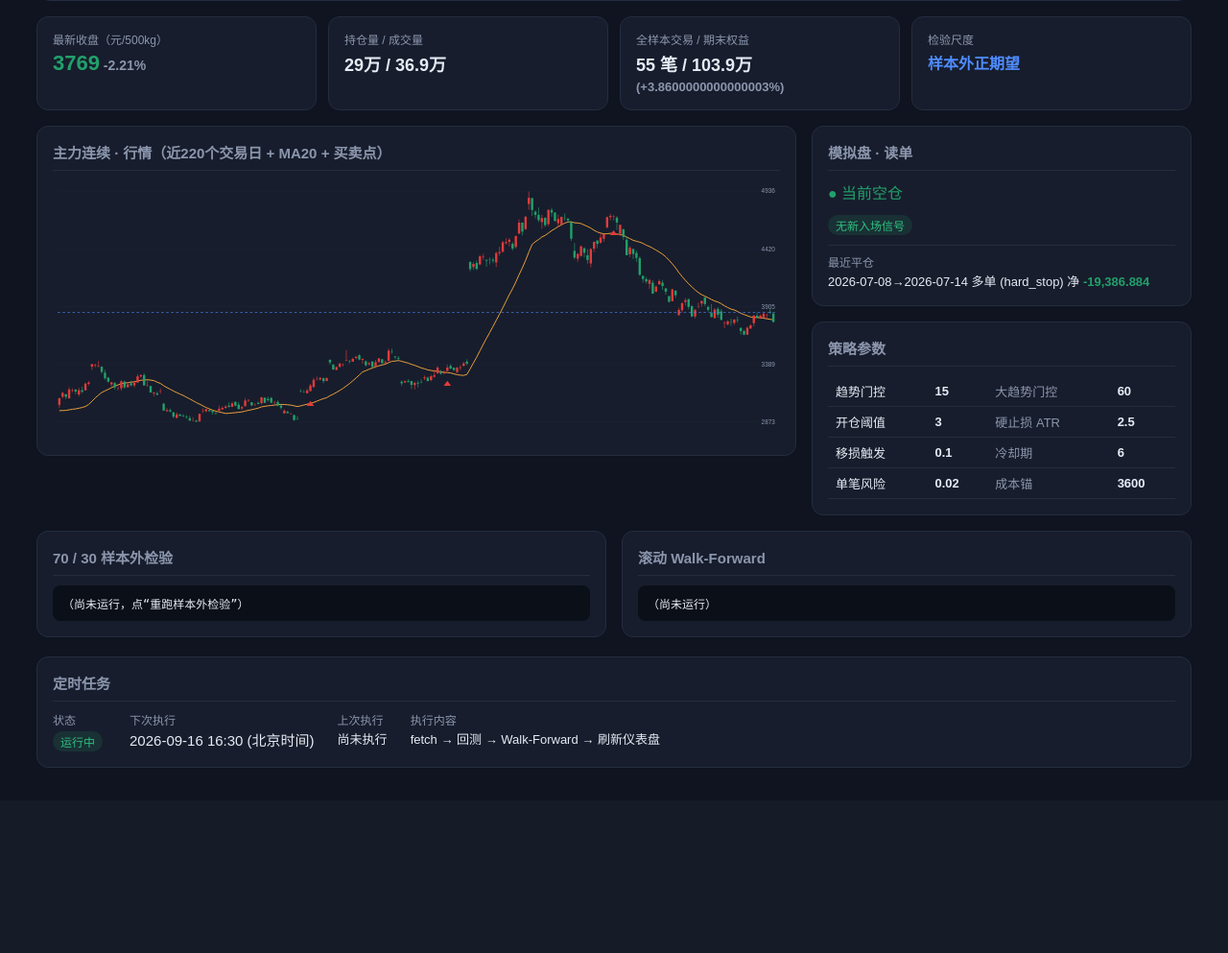
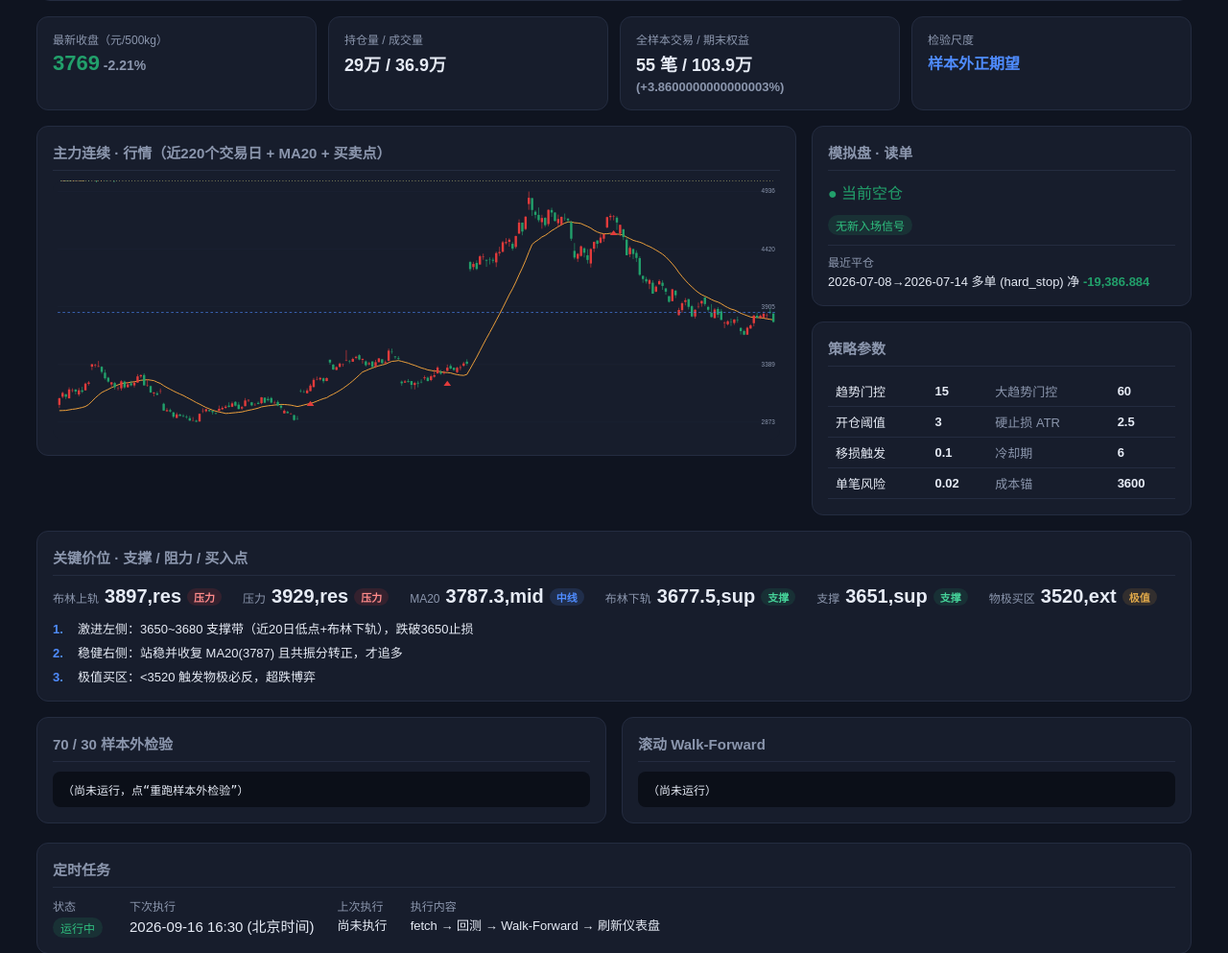
Before and after one commit to xizhenchao123/-, a Flask app: page / in a window 1280 px wide. Shown: the part 289-1282 px from the top of the page at 96% size. Before the commit the page ends 1089 px from the top, so only its background shows below. Run offline with Flask 3, Linux system fonts and the light colour scheme.

Commit message:
feat: 分析数据趋势
Co-authored-by: traeagent <traeagent@users.noreply.github.com>

```diff
--- a/jd2611_quant/dashboard/app.py
+++ b/jd2611_quant/dashboard/app.py
@@ -33,7 +33,7 @@ os.chdir(PROJ)
 
 from flask import Flask, jsonify, request, render_template
 import config as C
-from indicators import sma
+from indicators import sma, boll
 from data import load_bars
 
 # 缓存的全局状态（加锁）
@@ -84,6 +84,31 @@ def _recompute():
     # 方向趋势判断（综合多信号）
     trend = _trend_verdict(strat, last["close"])
 
+    # ---- 支撑 / 阻力位（基于真实价格）----
+    rec = bars[-1]
+    low20 = min(b["low"] for b in bars[-20:])
+    high20 = max(b["high"] for b in bars[-20:])
+    low60 = min(b["low"] for b in bars[-60:])
+    ma20_now = ma20[-1]
+    _bm, _bu, _bl = boll([b["close"] for b in bars], C.BOLL_PERIOD, C.BOLL_STD)
+    boll_low = _bl[-1]
+    cost_buy = C.COST_REF - C.COST_OVERSHOOT   # 物极必反买区
+    levels = {
+        # 名称: [价位, 类型]
+        "压力": [round(high20, 0), "res"],
+        "布林上轨": [round(_bu[-1], 0), "res"],
+        "MA20": [round(ma20_now, 1), "mid"],
+        "布林下轨": [round(boll_low, 1), "sup"],
+        "支撑": [round(low20, 0), "sup"],
+        "物极买区": [round(cost_buy, 0), "ext"],
+    }
+    # 买入点提示
+    buy_notes = [
+        "激进左侧：3650~3680 支撑带（近20日低点+布林下轨），跌破3650止损",
+        "稳健右侧：站稳并收复 MA20(3787) 且共振分转正，才追多",
+        "极值买区：<3520 触发物极必反，超跌博弈",
+    ]
+
     state = {
         "date": last["date"],
         "close": last["close"],
@@ -95,6 +120,8 @@ def _recompute():
         "trade_count": len(bt.trades),
         "equity_final": round(bt.equity[-1], 0),
         "eq_total_pct": round(bt.equity[-1] / C.INITIAL_CAPITAL - 1, 4),
+        "levels": levels,
+        "buy_notes": buy_notes,
         # 模拟盘
         "position": ({"dir": "多" if bt.dir == 1 else "空", "lots": bt.lots,
                       "entry": bt.entry_price, "stop": bt.stop_price,
--- a/jd2611_quant/dashboard/templates/index.html
+++ b/jd2611_quant/dashboard/templates/index.html
@@ -112,6 +112,21 @@
     .tb-inner{padding:14px 14px 14px 20px;gap:16px}
     .tb-metrics{min-width:0;grid-template-columns:repeat(2,1fr)}
   }
+/* 关键价位面板 */
+  .lv-wrap{display:flex;gap:22px;flex-wrap:wrap;align-items:center}
+  .lv-line{display:flex;gap:6px;align-items:baseline}
+  .lv-name{font-size:12px;color:var(--mut)}
+  .lv-val{font-size:20px;font-weight:800}
+  .lv-tag{font-size:11px;font-weight:600;padding:1px 7px;border-radius:999px;align-self:center}
+  .lv-tag.res{background:rgba(226,59,59,.14);color:#ff8a8a}
+  .lv-tag.sup{background:rgba(34,160,107,.14);color:#46d39a}
+  .lv-tag.mid{background:rgba(79,140,255,.15);color:var(--ac)}
+  .lv-tag.ext{background:rgba(190,140,60,.16);color:#e0a94a}
+  .lv-buy{margin-top:12px;display:flex;flex-direction:column;gap:6px}
+  .lv-buy .item{font-size:13px;display:flex;gap:8px;align-items:baseline}
+  .lv-buy .n{font-weight:700;color:var(--ac);min-width:18px}
+  .lv-buy .d{color:var(--txt)}
+  @media(max-width:480px){.lv-val{font-size:16px}.lv-wrap{gap:12px}}
 </style>
 </head>
 <body>
@@ -146,6 +161,11 @@
         <div id="params"></div>
       </div>
     </div>
+  </div>
+
+  <div class="panel" id="levelsPanel" style="display:none">
+    <h2>关键价位 · 支撑 / 阻力 / 买入点</h2>
+    <div id="levelsBox"></div>
   </div>
 
   <div class="cols" style="grid-template-columns:1fr 1fr">
@@ -205,10 +225,29 @@ function renderAll(st,ana,sched){
     <div class="card"><div class="k">检验尺度</div><div class="v ac" style="font-size:16px">样本外正期望</div></div>`
   ].join('');
   renderTrend(st.trend);
-  renderChart(st.tail);
+  renderLevels(st.levels, st.buy_notes);
+  renderChart(st.tail, st.levels);
   renderSim(st);
   renderParams(st.params);
   renderAnalysis(ana);
+}
+
+function renderLevels(levels, notes){
+  const panel=$('levelsPanel'), box=$('levelsBox');
+  if(!levels){panel.style.display='none';return;}
+  panel.style.display='block';
+  const tagTxt={res:'压力',sup:'支撑',mid:'中线',ext:'极值'};
+  const order=[['布林上轨','res'],['压力','res'],['MA20','mid'],['布林下轨','sup'],['支撑','sup'],['物极买区','ext']];
+  const lines=order.map(([name,typ])=>{
+    if(levels[name]==null)return '';
+    const v=levels[name];
+    return `<div class="lv-line"><span class="lv-name">${name}</span>
+      <span class="lv-val">${v}</span><span class="lv-tag ${typ}">${tagTxt[typ]}</span></div>`;
+  }).join('');
+  const buys=(notes||[]).map((d,i)=>
+    `<div class="item"><span class="n">${i+1}.</span><span class="d">${d}</span></div>`).join('');
+  box.innerHTML=`<div class="lv-wrap">${lines}</div>
+    <div class="lv-buy">${buys}</div>`;
 }
 
 function renderTrend(tr){
@@ -314,7 +353,7 @@ function renderAnalysis(ana){
 }
 
 // ---- SVG 蜡烛图 ----
-function renderChart(tail){
+function renderChart(tail, levels){
   if(!tail||!tail.length){$('chart').innerHTML='<div class="mut">无数据</div>';return;}
   const W=1180,H=420,padL=8,padR=8,padT=18,padB=28;
   let lo=1e9,hi=-1e9;
@@ -348,6 +387,17 @@ function renderChart(tail){
     }
   });
   svg+=`<line x1="${padL}" y1="${y(tail[tail.length-2].c)}" x2="${W-padR}" y2="${y(tail[tail.length-2].c)}" stroke="#4f8cff" stroke-dasharray="4,4" stroke-width="1"/>`;
+  // 支撑 / 阻力水平线（仅在视图范围内）
+  const lvDefs=[['布林上轨','#ff8a8a'],['压力','#ff8a8a'],['MA20','#f2a33c'],
+                ['布林下轨','#46d39a'],['支撑','#46d39a'],['物极买区','#e0a94a']];
+  lvDefs.forEach(([name,color])=>{
+    const v=levels&&levels[name]; if(v==null)return;
+    if(v<lo||v>hi)return;
+    const yy=y(v);
+    svg+=`<line x1="${padL}" y1="${yy}" x2="${W-padR}" y2="${yy}" stroke="${color}"
+      stroke-dasharray="1,4" stroke-width="1" opacity=".7"/>
+      <text x="${padL+4}" y="${yy-3}" fill="${color}" font-size="10">${name} ${v}</text>`;
+  });
   svg+='</svg>';
   $('chart').innerHTML=svg;
 }
```
Also changed, not shown: 1 other file.
